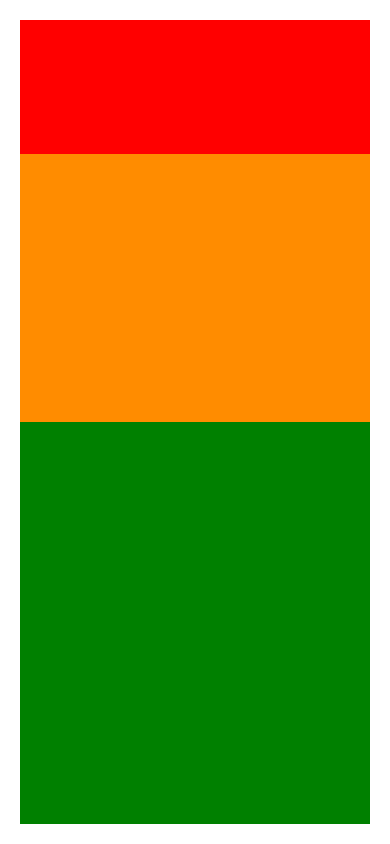
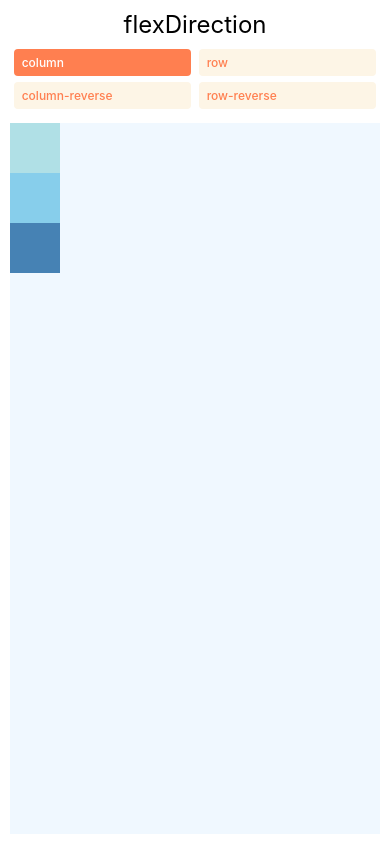
Before and after one commit to zarious-dev/appdev2, a React Native app in the folder react-native-flexbox/: screen / in a window 390 px wide. Built offline with nearby package versions, Linux system fonts and the light colour scheme.

Commit message:
Done with flex direction section

```diff
--- a/react-native-flexbox/App.js
+++ b/react-native-flexbox/App.js
@@ -1,12 +1,13 @@
 import { StatusBar } from 'expo-status-bar';
-import Flex from './assets/components/Flex';
+// import Flex from './assets/components/Flex';
+import FlexDirectionBasics from './assets/components/FlexDirectionBasics';
 
 export default function App() {
   return (
     <>
-      <Flex />
+      {/* <Flex /> */}
+      <FlexDirectionBasics />
       <StatusBar />
     </>
-
   );
 }
--- /dev/null
+++ b/react-native-flexbox/assets/components/FlexDirectionBasics.js
@@ -0,0 +1,93 @@
+import React, {useState} from 'react';
+import {StyleSheet, Text, TouchableOpacity, View} from 'react-native';
+
+const FlexDirectionBasics = () => {
+  const [flexDirection, setflexDirection] = useState('column');
+
+  return (
+    <PreviewLayout
+      label="flexDirection"
+      values={['column', 'row', 'column-reverse', 'row-reverse']}
+      selectedValue={flexDirection}
+      setSelectedValue={setflexDirection}>
+      <View style={[styles.box, {backgroundColor: 'powderblue'}]} />
+      <View style={[styles.box, {backgroundColor: 'skyblue'}]} />
+      <View style={[styles.box, {backgroundColor: 'steelblue'}]} />
+    </PreviewLayout>
+  );
+};
+
+const PreviewLayout = ({
+  label,
+  children,
+  values,
+  selectedValue,
+  setSelectedValue,
+}) => (
+  <View style={{padding: 10, flex: 1}}>
+    <Text style={styles.label}>{label}</Text>
+    <View style={styles.row}>
+      {values.map(value => (
+        <TouchableOpacity
+          key={value}
+          onPress={() => setSelectedValue(value)}
+          style={[styles.button, selectedValue === value && styles.selected]}>
+          <Text
+            style={[
+              styles.buttonLabel,
+              selectedValue === value && styles.selectedLabel,
+            ]}>
+            {value}
+          </Text>
+        </TouchableOpacity>
+      ))}
+    </View>
+    <View style={[styles.container, {[label]: selectedValue}]}>{children}</View>
+  </View>
+);
+
+const styles = StyleSheet.create({
+  container: {
+    flex: 1,
+    marginTop: 8,
+    backgroundColor: 'aliceblue',
+  },
+  box: {
+    width: 50,
+    height: 50,
+  },
+  row: {
+    flexDirection: 'row',
+    flexWrap: 'wrap',
+  },
+  button: {
+    paddingHorizontal: 8,
+    paddingVertical: 6,
+    borderRadius: 4,
+    backgroundColor: 'oldlace',
+    alignSelf: 'flex-start',
+    marginHorizontal: '1%',
+    marginBottom: 6,
+    minWidth: '48%',
+    textAlign: 'center',
+  },
+  selected: {
+    backgroundColor: 'coral',
+    borderWidth: 0,
+  },
+  buttonLabel: {
+    fontSize: 12,
+    fontWeight: '500',
+    color: 'coral',
+  },
+  selectedLabel: {
+    color: 'white',
+  },
+  label: {
+    textAlign: 'center',
+    marginBottom: 10,
+    fontSize: 24,
+  },
+});
+
+export default FlexDirectionBasics;
```
